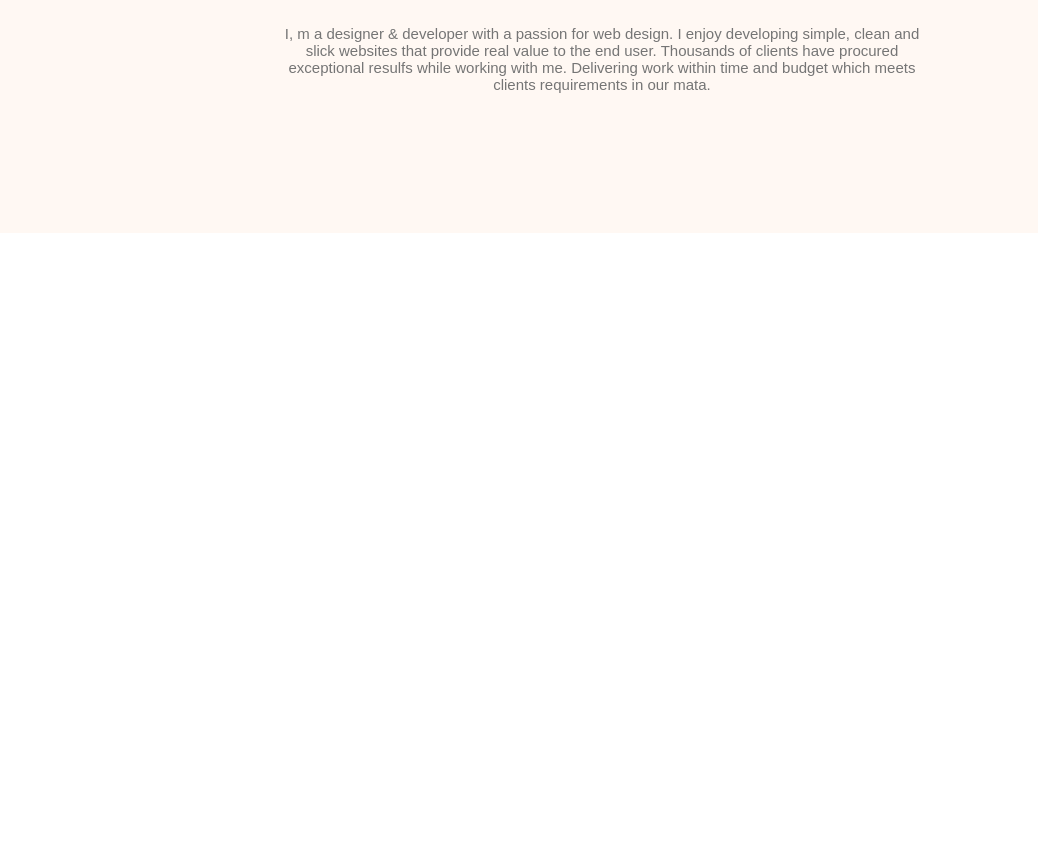
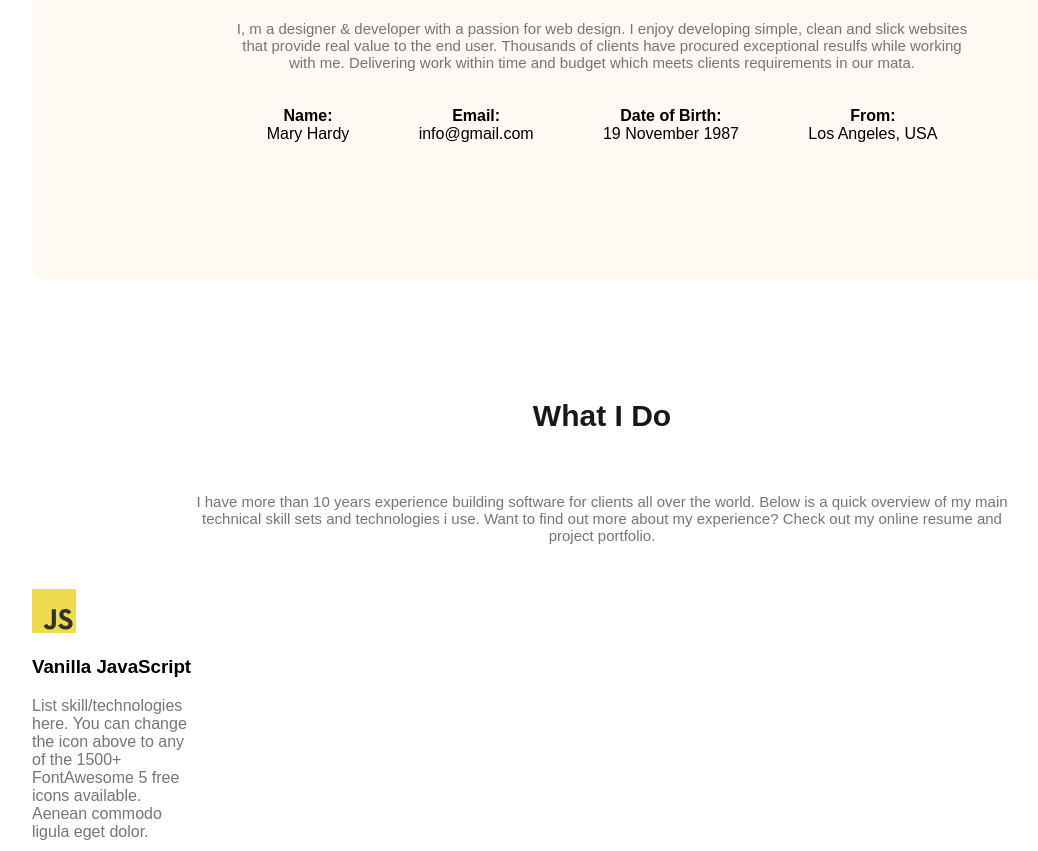
Before and after one commit to Wahidulwamy/web-developer-portfolio, a plain HTML site: page index.html in a window 1280 px wide. Shown: the part 994-1845 px from the top of the page, without its empty margins (38-1076 px from the left). Before the commit the page ends 1347 px from the top, so only its background shows below. Drawn offline with Linux system fonts and the light colour scheme.

Commit message:
added what-i-do

```diff
--- a/index.html
+++ b/index.html
@@ -37,6 +37,53 @@
         <section class="about">
             <h3 class="section-title">About Me</h3>
             <p class="section-description">I, m a designer & developer with a passion for web design. I enjoy developing simple, clean and slick websites that provide real value to the end user. Thousands of clients have procured exceptional resulfs while working with me. Delivering work within time and budget which meets clients requirements in our mata.</p>
+            <div class="about-info-container">
+                <!-- .about-info*4>h4.info-title+p.info-description -->
+
+                <div class="about-info">
+                    <h4 class="info-title">Name:</h4>
+                    <p class="info-description">Mary Hardy</p>
+                </div>
+                <div class="about-info">
+                    <h4 class="info-title">Email:</h4>
+                    <p class="info-description">info@gmail.com</p>
+                </div>
+                <div class="about-info">
+                    <h4 class="info-title">Date of Birth:</h4>
+                    <p class="info-description">19 November 1987</p>
+                </div>
+                <div class="about-info">
+                    <h4 class="info-title">From:</h4>
+                    <p class="info-description">Los Angeles, USA</p>
+                </div>
+            </div>
+        </section>
+        <!-- what i do section start -->
+        <section><h3 class="section-title">What I Do</h3>
+            <p id="what-i-do" class="section-description">I have more than 10 years experience building software for clients all over the world. Below is a quick overview of my main technical skill sets and technologies i use. Want to find out more about my experience? Check out my online resume and project portfolio.</p>
+            <div class="skills-container">
+                <!-- .skill*4>img+h3.skill-title+p.skill-description -->
+                <div class="skill">
+                    <img src="images/icons/js.png" alt="">
+                    <h3 class="skill-title">Vanilla JavaScript</h3>
+                    <p class="skill-description">List skill/technologies here. You can change the icon above to any of the 1500+ FontAwesome 5 free icons available. Aenean commodo ligula eget dolor.</p>
+                </div>
+                <div class="skill">
+                    <img src="images/icons/react.png" alt="">
+                    <h3 class="skill-title">React</h3>
+                    <p class="skill-description">List skill/technologies here. You can change the icon above to any of the 1500+ FontAwesome 5 free icons available. Aenean commodo ligula eget dolor.</p>
+                </div>
+                <div class="skill">
+                    <img src="images/icons/nodejs.png" alt="">
+                    <h3 class="skill-title">Node.js</h3>
+                    <p class="skill-description">List skill/technologies here. You can change the icon above to any of the 1500+ FontAwesome 5 free icons available. Aenean commodo ligula eget dolor.</p>
+                </div>
+                <div class="skill">
+                    <img src="images/icons/mongo.png" alt="">
+                    <h3 class="skill-title">MongoDB</h3>
+                    <p class="skill-description">List skill/technologies here. You can change the icon above to any of the 1500+ FontAwesome 5 free icons available. Aenean commodo ligula eget dolor.</p>
+                </div>
+            </div>
         </section>
 
 
--- a/styles/portfolio.css
+++ b/styles/portfolio.css
@@ -92,11 +92,36 @@ nav a{
 }
 
 /* main section styles */
+main{
+    max-width: 1140px;
+    margin: 0 auto;
+}
 
 /* about section styles */
 .about{
-    padding: 125px 300px;
+    padding: 120px 200px;
     border-radius: 10px;
     background-color: #fff8f3;
     margin: 120px 0;
 }
+.about-info-container{
+    display: flex;
+    justify-content: space-around;
+}
+.about-info{
+    text-align: center;
+}
+.info-title{
+    margin-bottom: 0;
+}
+.info-description{
+    margin-top: 0;
+}
+#what-i-do{
+    padding: 30px 150px;
+}
+.skill-description{
+    text-align: left;
+    width: 14%;
+    color: #757575;
+}
```
